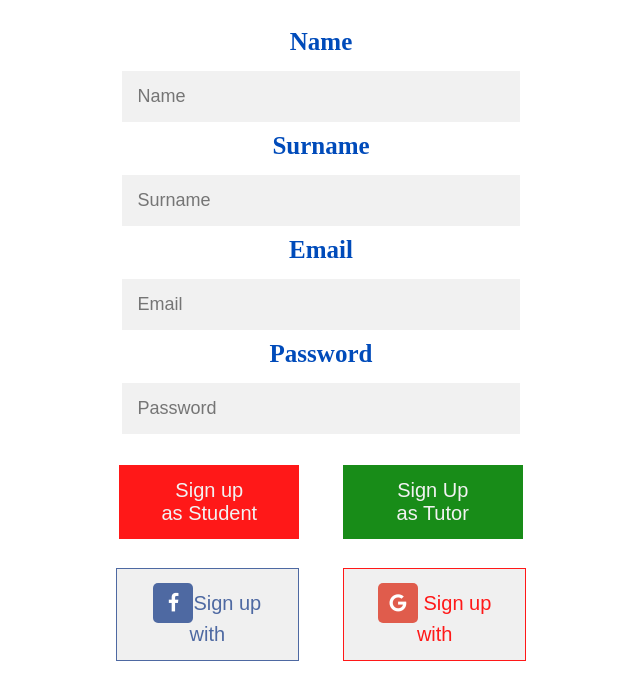
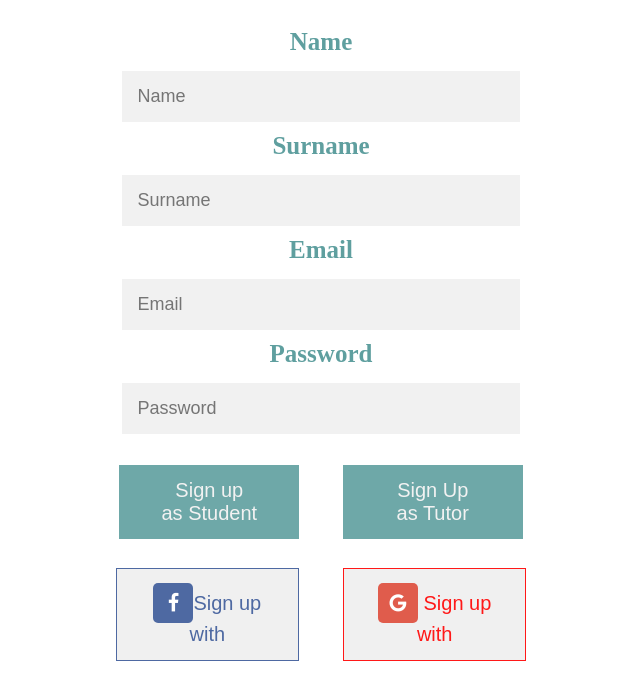
Before and after one commit to IlahaM/MIT_GSL, a PHP site: page /signup.html in a window 1280 px wide. Shown: the top 700 px of the page, without its empty margins (319-959 px from the left). Run offline with PHP 8.4, Linux system fonts and the light colour scheme.

Commit message:
Update signup.css

```diff
--- a/signup.css
+++ b/signup.css
@@ -33,16 +33,13 @@ input[type=text]:focus, input[type=password]:focus {
     padding: 13px;
 }
 body{
-    color: #004BBA;
+    color: #5F9F9F;
     font-size: 25px;
     background-color: white;
 }
-.cancelbtn{
-    background-color: red;
 
-}
-.signupbtn{
-    background-color: green;
+.signupbtn, .cancelbtn{
+    background-color: #5F9F9F;
 }
 button {
     padding: 14px 20px;
```
